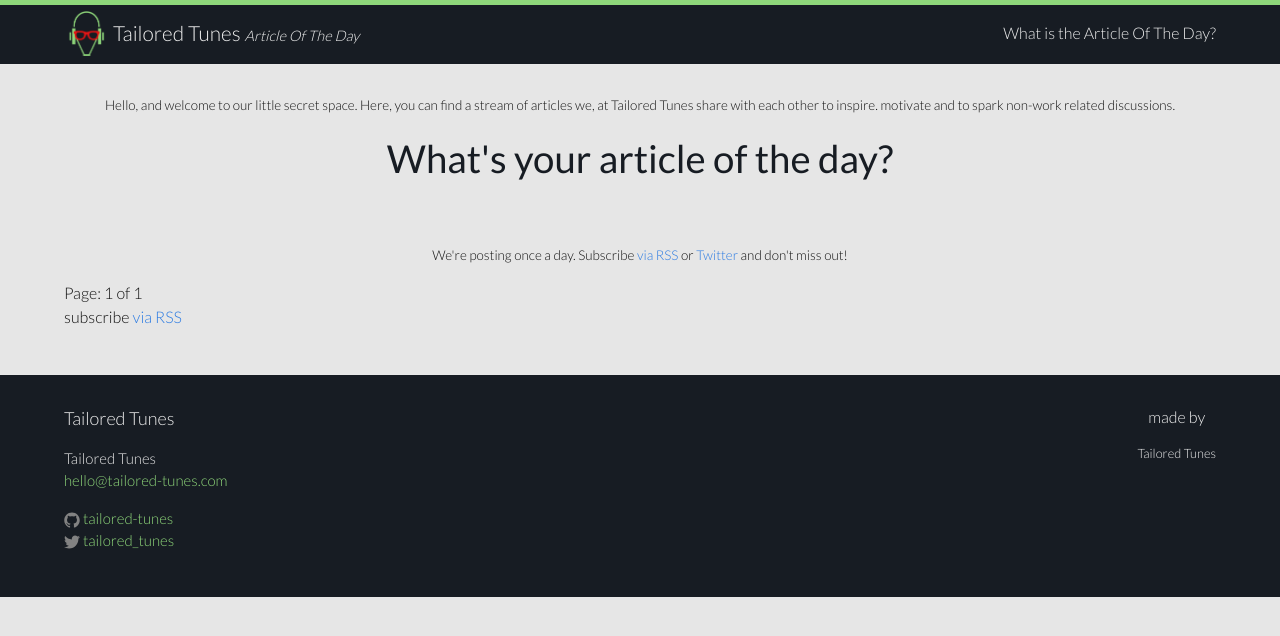
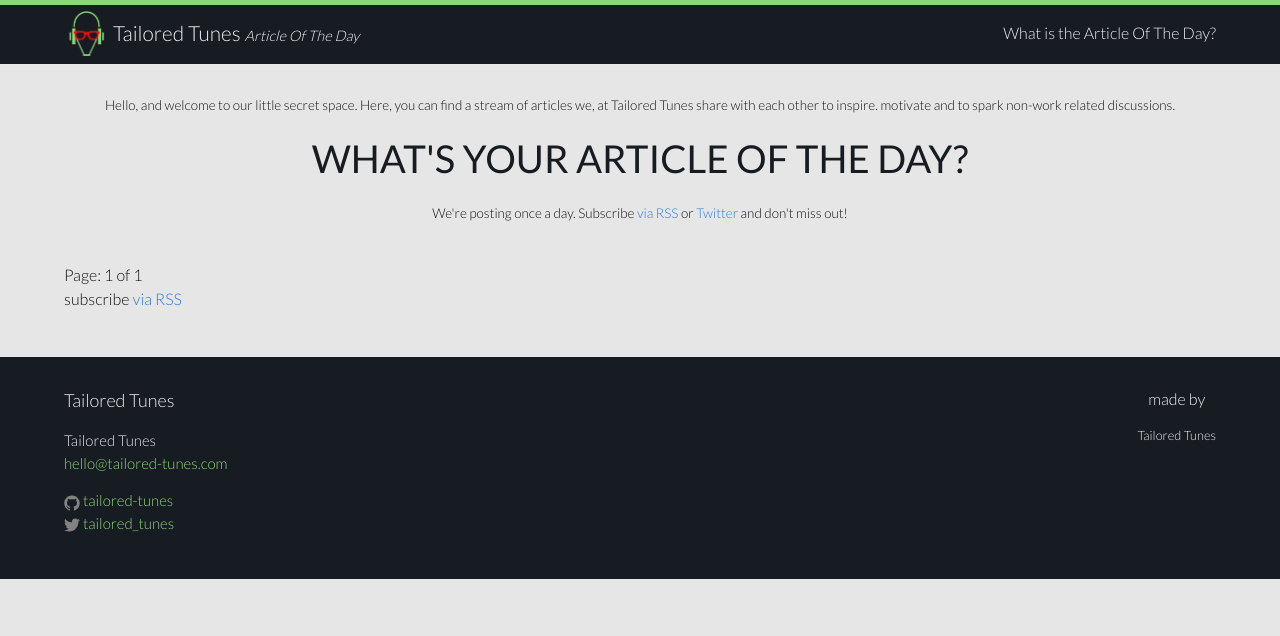
Before and after one commit to meza/test-gh, a Jekyll site: the page built from index.html, in a window 1280 px wide. Shown: the top 636 px of the page. Built offline with Jekyll 4.4.1, drawn with Linux system fonts in a browser that asks for light colours; the list of posts is cut into pages by our own code.

Commit message:
adeed some css style stateshifter/tatu-project#65

```diff
--- a/_sass/_layout.scss
+++ b/_sass/_layout.scss
@@ -114,13 +114,19 @@
     font-size: 1.2em;
     font-weight: 400;
 	text-align: center;
-    p:nth-child(3), p:nth-child(1) {
+
+    p:nth-child(2) {
+        text-transform: uppercase;
+    }
+
+    p:nth-child(1),
+    p:nth-child(3) {
         font-size: .7em;
         font-weight: 300;
     }
 
-    p:nth-child(2) {
-        margin-bottom: 1.5em;
+    p:nth-child(3) {
+        margin-bottom: 3em;
     }
 }
 
```
